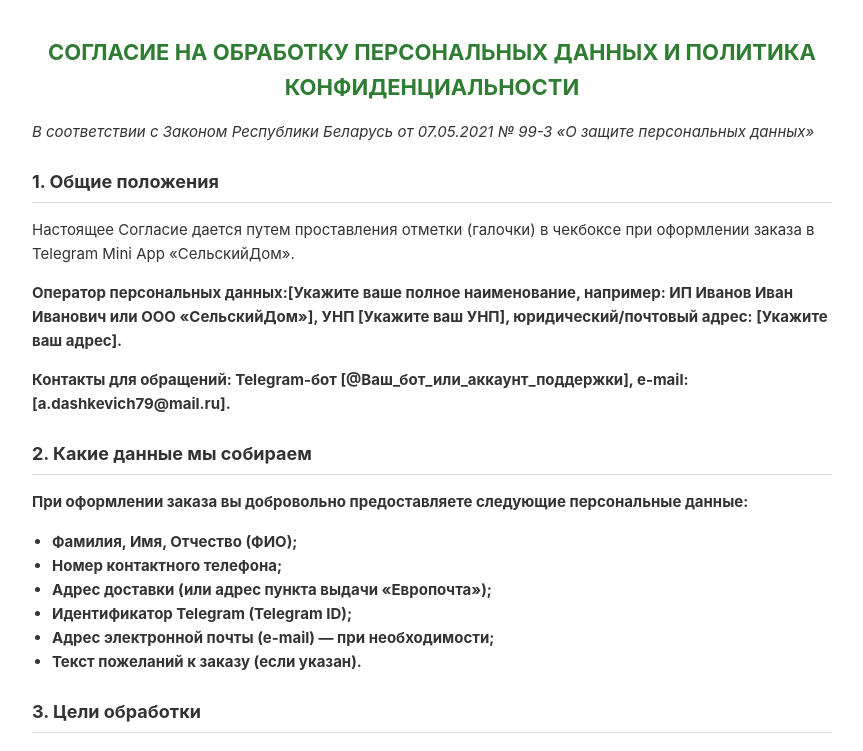
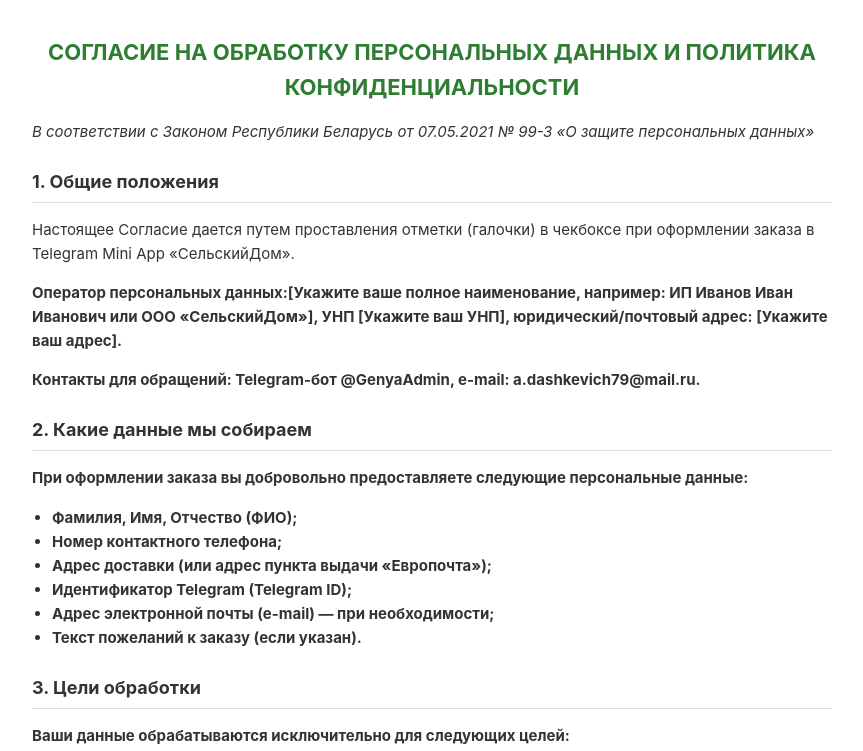
Before and after one commit to Genyaa515/seldom-landing, a plain HTML site: page privacy.html in a window 1280 px wide. Shown: the top 751 px of the page, without its empty margins (208-1071 px from the left). Drawn offline with Linux system fonts and the light colour scheme.

Commit message:
Update privacy.html

```diff
--- a/privacy.html
+++ b/privacy.html
@@ -21,7 +21,7 @@
   <h2>1. Общие положения</h2>
   <p>Настоящее Согласие дается путем проставления отметки (галочки) в чекбоксе при оформлении заказа в Telegram Mini App «СельскийДом».</p>
   <p><strong>Оператор персональных данных:[Укажите ваше полное наименование, например: ИП Иванов Иван Иванович или ООО «СельскийДом»], УНП [Укажите ваш УНП], юридический/почтовый адрес: [Укажите ваш адрес].</p>
-  <p><strong>Контакты для обращений:</strong> Telegram-бот [@Ваш_бот_или_аккаунт_поддержки], e-mail: [a.dashkevich79@mail.ru].</p>
+  <p><strong>Контакты для обращений:</strong> Telegram-бот @GenyaAdmin, e-mail: a.dashkevich79@mail.ru.</p>
 
   <h2>2. Какие данные мы собираем</h2>
   <p>При оформлении заказа вы добровольно предоставляете следующие персональные данные:</p>
```
